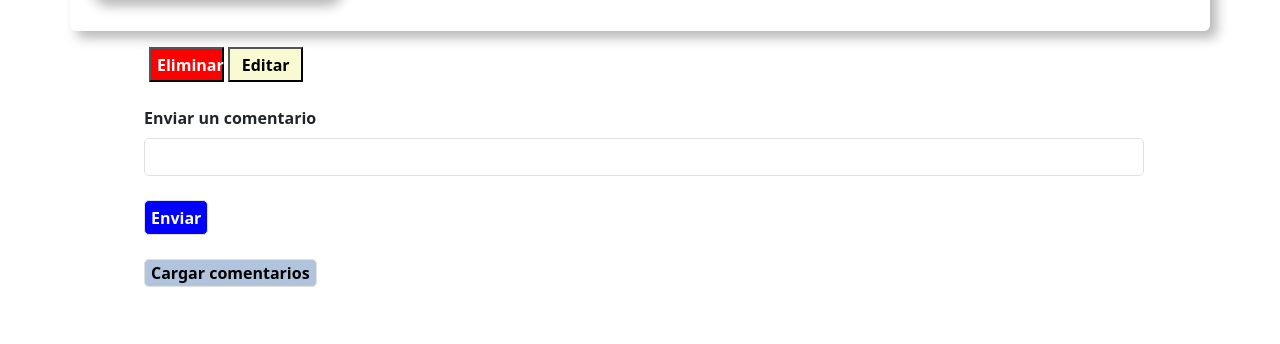
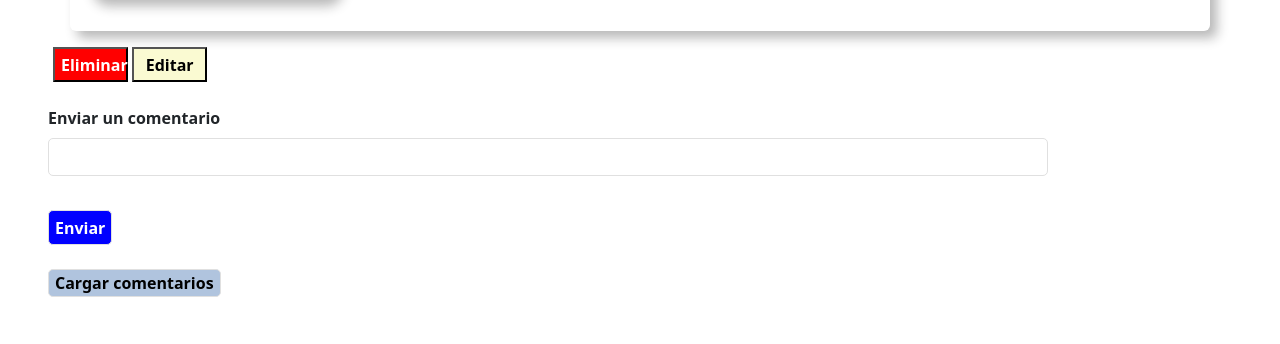
Before and after one commit to AntMendez/TP-Final---Intro, a Flask app: template templates/libro.html in a window 1280 px wide. Shown: the part 456-800 px from the top of the page. Run offline with Flask 3, Linux system fonts and the light colour scheme; the template is opened without the code that fills it, so the values that code supplies are empty; some libraries are stand-ins or nearby versions.

Commit message:
Modifico estilos de página

```diff
--- a/static/styles.css
+++ b/static/styles.css
@@ -91,7 +91,7 @@ footer {
 	/* background-color: rgb(173, 207, 239); */
 }
 #sector-inferior {
-	margin-left: 8rem;
+	margin-left: 2rem;
 	/* background-color: rgb(173, 207, 239); */
 }
 #boton_libro {
@@ -101,6 +101,7 @@ footer {
 	height: 35px;
 	border-radius: 5px;
 	border: 1px solid #e0e0e0;
+	margin-top: 10px;
 }
 /* #contenedor_libros {
 	background-color: lightsteelblue;
```
